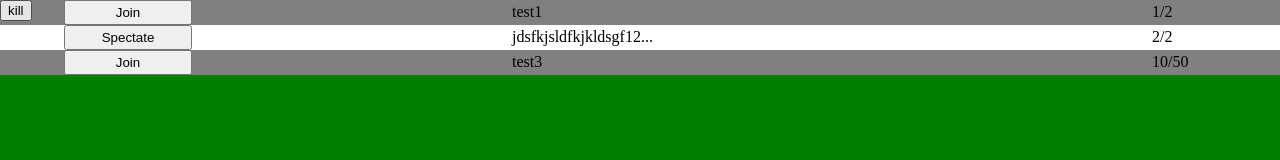
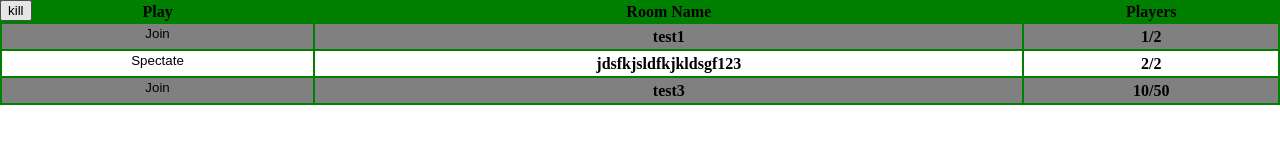
Before and after one commit to Geckospaniel/webchess, a plain HTML site: page index.html in a window 1280 px wide. Drawn offline with Linux system fonts and the light colour scheme.

Commit message:
Tables work way better for the room picker

```diff
--- a/board.js
+++ b/board.js
@@ -1,6 +1,5 @@
 "use strict";
 
-const socket = new WebSocket("ws://localhost:9002");
 let canvas = document.getElementById("game");
 
 let moveHappened = false;
@@ -482,11 +481,9 @@ function updateCanvasSize()
 	oldCanvasHeight = box.height;
 }
 
-//	Once the page is fully loaded, ask the server about the game
 window.addEventListener("load", function()
 {
 	updateCanvasSize();
-	socket.send("new");
 });
 
 window.addEventListener("resize", function()
--- /dev/null
+++ b/client.js
@@ -0,0 +1,7 @@
+const socket = new WebSocket("ws://localhost:9002");
+
+//	Once the page is fully loaded, ask the server to list rooms
+window.addEventListener("load", function()
+{
+	socket.send("list");
+});
--- a/index.html
+++ b/index.html
@@ -8,9 +8,17 @@
 
 	<body>
 		<canvas hidden id="game" width="1000" height="1000"></canvas>
-		<div id="room-picker"></div>
+		<table id="room-picker">
+			<tr>
+				<th>Play</th>
+				<th>Room Name</th>
+				<th>Players</th>
+			</tr>
+		</table>
 
 		<button type="button" id="quit">kill</button>
+
+		<script type="text/javascript" src="client.js"></script>
 		<script type="text/javascript" src="roompicker.js"></script>
 		<script type="text/javascript" src="board.js"></script>
 	</body>
--- a/roompicker.css
+++ b/roompicker.css
@@ -5,7 +5,7 @@
 
 	background-color: green;
 	width: 100%;
-	height: 100%;
+	height: 0px;
 }
 
 .room-picker-entry {
@@ -14,27 +14,6 @@
 }
 
 .room-picker-join {
-	position: relative;
-
-	left: 5%;
-	width: 10%;
-	height: 100%;
+	width: 100%;
+	border: none;
 }
-
-.room-picker-name {
-	display: inline-block;
-	position: relative;
-
-	left: 30%;
-	width: 30%;
-	height: 100%;
-}
-
-.room-picker-players {
-	display: inline-block;
-	position: relative;
-
-	left: 50%;
-	width: 10%;
-	height: 100%;
-}
--- a/roompicker.js
+++ b/roompicker.js
@@ -6,27 +6,32 @@ function listRoom(name, players, maxPlayers)
 {
 	let rootDiv = document.getElementById("room-picker");
 
-	let entry = document.createElement("div");
+	let entry = document.createElement("tr");
 	entry.className = "room-picker-entry";
 	entry.style.backgroundColor = dark ? "gray" : "white";
 
-	let spectate = Number(players) >= Number(maxPlayers);
 	let joinButton = document.createElement("button");
 	joinButton.className = "room-picker-join";
+	joinButton.style.backgroundColor = dark ? "gray" : "white";
 
 	//	Tell the user whether they spectate or play
+	let spectate = Number(players) >= Number(maxPlayers);
 	joinButton.innerHTML = spectate ? "Spectate" : "Join";
 
-	//	Prevent room names being too long
-	if(name.length > 20) name = name.slice(0, 20) + "...";
+	joinButton.addEventListener("click", function(e)
+	{
+		//	The name of the room is always in the value of the next element
+		let roomName = this.nextSibling.innerHTML;
+	});
 
-	let roomName = document.createElement("p1");
-	roomName.className = "room-picker-name";
+	let joinContainer = document.createElement("th");
+	joinContainer.appendChild((joinButton));
+
+	let roomName = document.createElement("th");
 	roomName.innerHTML = name;
 
-	let playerCount = document.createElement("p1");
+	let playerCount = document.createElement("th");
 	playerCount.innerHTML = players + "/" + maxPlayers;
-	playerCount.className = "room-picker-players";
 
 	entry.appendChild(joinButton);
 	entry.appendChild(roomName);
@@ -36,6 +41,12 @@ function listRoom(name, players, maxPlayers)
 	dark = !dark;
 }
 
+socket.addEventListener("message", function(e)
+{
+	let parts = e.data.split(" ");
+	console.log(parts);
+});
+
 listRoom("test1", "1", "2");
 listRoom("jdsfkjsldfkjkldsgf123", "2", "2");
 listRoom("test3", "10", "50");
```
